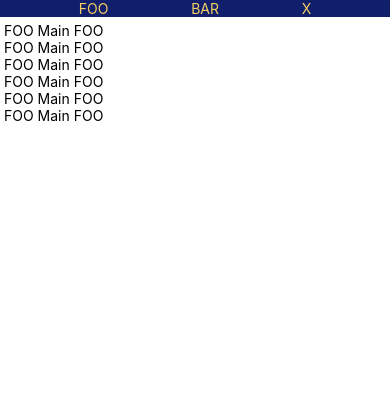
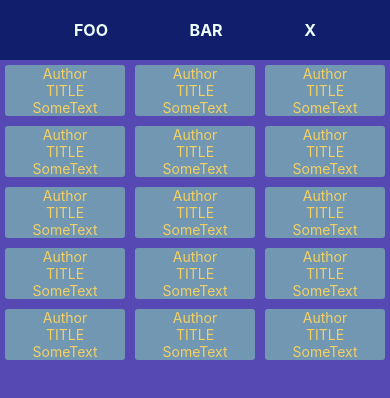
Before and after one commit to ainarsc/bookLib, a React Native app: screen /Book in a window 390 px wide. Shown: the top 398 px of the page. Built offline with nearby package versions, Linux system fonts and the light colour scheme.

Commit message:
Add some initial main view layout

```diff
--- /dev/null
+++ b/app/components/heading.js
@@ -0,0 +1,21 @@
+import React from 'react';
+import {View, Text, StyleSheet} from 'react-native';
+import {COLOR_TEXT, FONT_SIZE_LARGE, FONT_WEIGHT_HEAVY} from '../constants';
+
+const Heading = ({children}) => {
+  return (
+    <View>
+      <Text style={styles.text}> {children} </Text>
+    </View>
+  );
+};
+
+const styles = StyleSheet.create({
+  text: {
+    color: COLOR_TEXT,
+    fontSize: FONT_SIZE_LARGE,
+    fontWeight: FONT_WEIGHT_HEAVY,
+  },
+});
+
+export default Heading;
--- /dev/null
+++ b/app/constants.js
@@ -0,0 +1,9 @@
+export const FONT_FAMILY = 'Raleway';
+export const COLOR_PRIMARY = '#111e6c';
+export const COLOR_SECONDARY = '#f5d061';
+export const COLOR_TEXT = '#edfeff';
+export const BOLD = 'bold';
+export const FONT_SIZE_NORMAL = 12;
+export const FONT_SIZE_LARGE = 16;
+export const FONT_WEIGHT_HEAVY = 'bold';
+export const FONT_WEIGHT_NORMAL = 'normal';
--- a/app/views/main/book/style.js
+++ b/app/views/main/book/style.js
@@ -3,11 +3,11 @@ import {StyleSheet} from 'react-native';
 const BookStyle = StyleSheet.create({
   container: {
     flex: 1,
-    height: 100,
     margin: 5,
     alignItems: 'center',
     justifyContent: 'space-evenly',
-    backgroundColor: '#111e6c',
+    backgroundColor: '#7197b3',
+    borderRadius: 3,
   },
   items: {
     color: '#f5d061',
--- a/app/views/main/index.js
+++ b/app/views/main/index.js
@@ -1,24 +1,43 @@
 import React from 'react';
-import {View, ScrollView, Text, StatusBar} from 'react-native';
+import {View, ScrollView, StatusBar} from 'react-native';
 import NavBar from '../navigationBar';
+import Book from './book';
+import MainStyle from './style';
 
-const index = () => {
+const Main = () => {
   return (
     <>
       <StatusBar backgroundColor="#f5d061" />
-      <ScrollView>
-        <NavBar />
-        <View>
-          <Text> FOO Main FOO</Text>
-          <Text> FOO Main FOO</Text>
-          <Text> FOO Main FOO</Text>
-          <Text> FOO Main FOO</Text>
-          <Text> FOO Main FOO</Text>
-          <Text> FOO Main FOO</Text>
+      <NavBar />
+      <ScrollView style={MainStyle.container}>
+        <View style={MainStyle.row}>
+          <Book />
+          <Book />
+          <Book />
+        </View>
+        <View style={MainStyle.row}>
+          <Book />
+          <Book />
+          <Book />
+        </View>
+        <View style={MainStyle.row}>
+          <Book />
+          <Book />
+          <Book />
+        </View>
+        <View style={MainStyle.row}>
+          <Book />
+          <Book />
+          <Book />
+        </View>
+        <View style={MainStyle.row}>
+          <Book />
+          <Book />
+          <Book />
         </View>
       </ScrollView>
     </>
   );
 };
 
-export default index;
+export default Main;
--- a/app/views/main/style.js
+++ b/app/views/main/style.js
@@ -0,0 +1,15 @@
+import {StyleSheet} from 'react-native';
+
+const MainStyle = StyleSheet.create({
+  container: {
+    flex: 1,
+    backgroundColor: '#5649b3',
+  },
+  row: {
+    flex: 1,
+    flexDirection: 'row',
+    height: 160,
+  },
+});
+
+export default MainStyle;
--- a/app/views/navigationBar/index.js
+++ b/app/views/navigationBar/index.js
@@ -1,13 +1,14 @@
 import React from 'react';
-import {View, Text} from 'react-native';
+import {View} from 'react-native';
+import Heading from '../../components/heading';
 import NavStyle from './style';
 
 const NavBar = () => {
   return (
     <View style={NavStyle.container}>
-      <Text style={NavStyle.items}> FOO </Text>
-      <Text style={NavStyle.items}> BAR </Text>
-      <Text style={NavStyle.items}> X </Text>
+      <Heading> FOO </Heading>
+      <Heading> BAR </Heading>
+      <Heading> X </Heading>
     </View>
   );
 };
--- a/app/views/navigationBar/style.js
+++ b/app/views/navigationBar/style.js
@@ -1,17 +1,18 @@
 import {StyleSheet} from 'react-native';
+import {FONT_FAMILY, COLOR_TEXT, FONT_SIZE} from '../../constants';
 
 const NavStyle = StyleSheet.create({
   container: {
-    flex: 1,
     flexDirection: 'row',
     height: 60,
-    marginBottom: 5,
     alignItems: 'center',
     justifyContent: 'space-evenly',
     backgroundColor: '#111e6c',
   },
   items: {
-    color: '#f5d061',
+    color: COLOR_TEXT,
+    fontFamily: FONT_FAMILY,
+    fontSize: FONT_SIZE,
   },
 });
 
```
Also changed, not shown: app/components/defaultText.js (added, +21 -0 lines).
